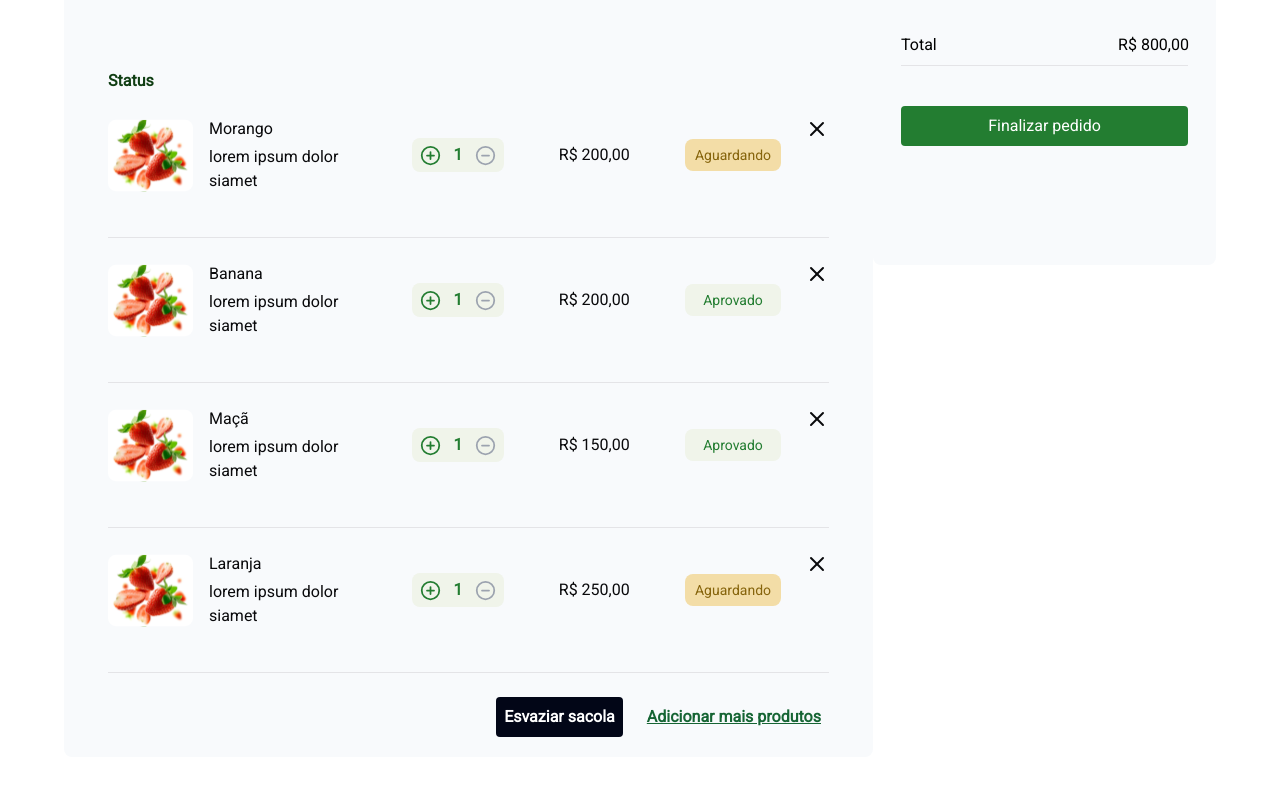
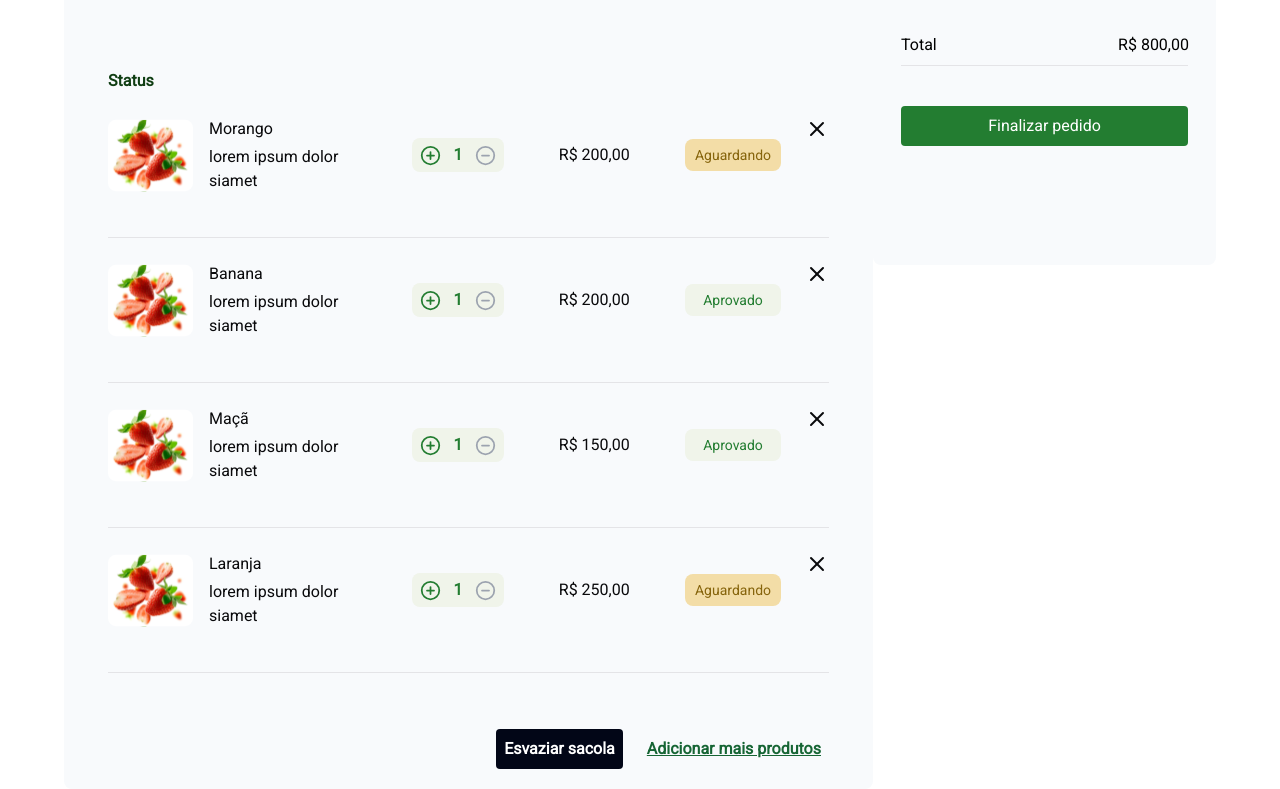
Before and after one commit to SISCONF/sisconf-frontend, a Next.js app: page /products-summary in a window 1280 px wide. Shown: the part 243-1032 px from the top of the page. Before the commit the page ends 1000 px from the top, so only its background shows below. Built offline with nearby package versions, Linux system fonts and the light colour scheme.

Commit message:
:lipstick: add margin bottom in undo orders group button

```diff
--- a/src/components/resume-orders-list/index.tsx
+++ b/src/components/resume-orders-list/index.tsx
@@ -20,7 +20,7 @@ export default function ResumeOrdersList ({
         {userType === "customer" && <span>Status</span>}
       </div>
       {children}
-      <div className='flex items-end gap-4 ml-auto font-bold text-center'>
+      <div className='flex items-end gap-4 ml-auto font-bold text-center mt-8'>
         {
           userType === "customer" ? (
             <>
```
